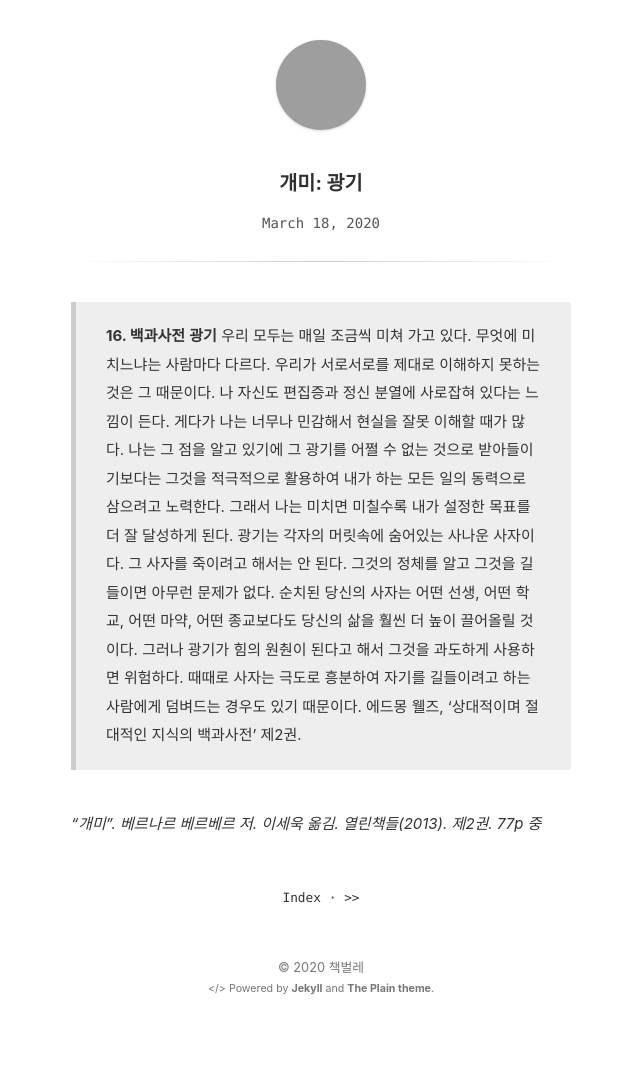
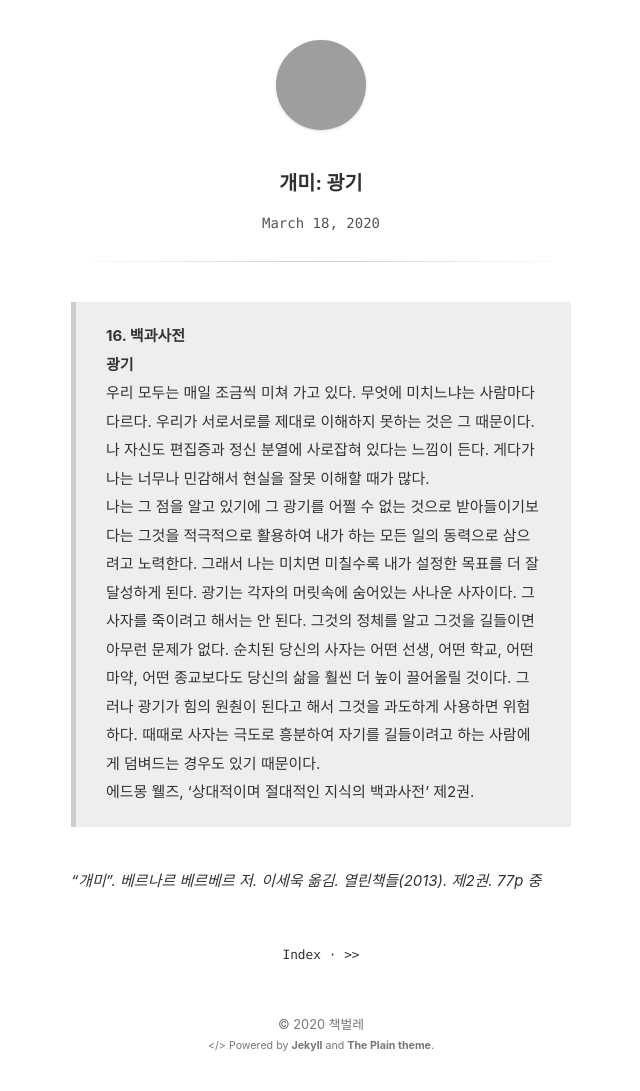
Before and after one commit to stevenoh0908/stevenoh0908.github.io, a Jekyll site: the page built from _posts/2020-03-18-개미: 광기.md, in a window 1280 px wide, cut to the strip 0-1091 px from the top of the page. Shown: the whole strip, without its empty margins (319-959 px from the left). Built offline with Jekyll 4.4.1, drawn with Linux system fonts in a browser that asks for light colours; comment, search, counter and statistics services are not loaded; before the commit the page ends 1034 px from its top, so only the background shows below that; grey boxes are pictures that could not be loaded.

Commit message:
Update 2020-03-18-개미: 광기.md

```diff
--- a/_posts/2020-03-18-개미: 광기.md
+++ b/_posts/2020-03-18-개미: 광기.md
@@ -4,10 +4,10 @@
 status: literature
 ---
 
-> **16. 백과사전**
-> **광기**
->  우리 모두는 매일 조금씩 미쳐 가고 있다. 무엇에 미치느냐는 사람마다 다르다. 우리가 서로서로를 제대로 이해하지 못하는 것은 그 때문이다. 나 자신도 편집증과 정신 분열에 사로잡혀 있다는 느낌이 든다. 게다가 나는 너무나 민감해서 현실을 잘못 이해할 때가 많다.
->  나는 그 점을 알고 있기에 그 광기를 어쩔 수 없는 것으로 받아들이기보다는 그것을 적극적으로 활용하여 내가 하는 모든 일의 동력으로 삼으려고 노력한다. 그래서 나는 미치면 미칠수록 내가 설정한 목표를 더 잘 달성하게 된다. 광기는 각자의 머릿속에 숨어있는 사나운 사자이다. 그 사자를 죽이려고 해서는 안 된다. 그것의 정체를 알고 그것을 길들이면 아무런 문제가 없다. 순치된 당신의 사자는 어떤 선생, 어떤 학교, 어떤 마약, 어떤 종교보다도 당신의 삶을 훨씬 더 높이 끌어올릴 것이다. 그러나 광기가 힘의 원춴이 된다고 해서 그것을 과도하게 사용하면 위험하다. 때때로 사자는 극도로 흥분하여 자기를 길들이려고 하는 사람에게 덤벼드는 경우도 있기 때문이다.
+> **16. 백과사전**<br>
+> **광기**<br>
+>  우리 모두는 매일 조금씩 미쳐 가고 있다. 무엇에 미치느냐는 사람마다 다르다. 우리가 서로서로를 제대로 이해하지 못하는 것은 그 때문이다. 나 자신도 편집증과 정신 분열에 사로잡혀 있다는 느낌이 든다. 게다가 나는 너무나 민감해서 현실을 잘못 이해할 때가 많다.<br>
+>  나는 그 점을 알고 있기에 그 광기를 어쩔 수 없는 것으로 받아들이기보다는 그것을 적극적으로 활용하여 내가 하는 모든 일의 동력으로 삼으려고 노력한다. 그래서 나는 미치면 미칠수록 내가 설정한 목표를 더 잘 달성하게 된다. 광기는 각자의 머릿속에 숨어있는 사나운 사자이다. 그 사자를 죽이려고 해서는 안 된다. 그것의 정체를 알고 그것을 길들이면 아무런 문제가 없다. 순치된 당신의 사자는 어떤 선생, 어떤 학교, 어떤 마약, 어떤 종교보다도 당신의 삶을 훨씬 더 높이 끌어올릴 것이다. 그러나 광기가 힘의 원춴이 된다고 해서 그것을 과도하게 사용하면 위험하다. 때때로 사자는 극도로 흥분하여 자기를 길들이려고 하는 사람에게 덤벼드는 경우도 있기 때문이다.<br>
 > 에드몽 웰즈, '상대적이며 절대적인 지식의 백과사전' 제2권.
 
 _"개미". 베르나르 베르베르 저. 이세욱 옮김. 열린책들(2013). 제2권. 77p 중_
```
